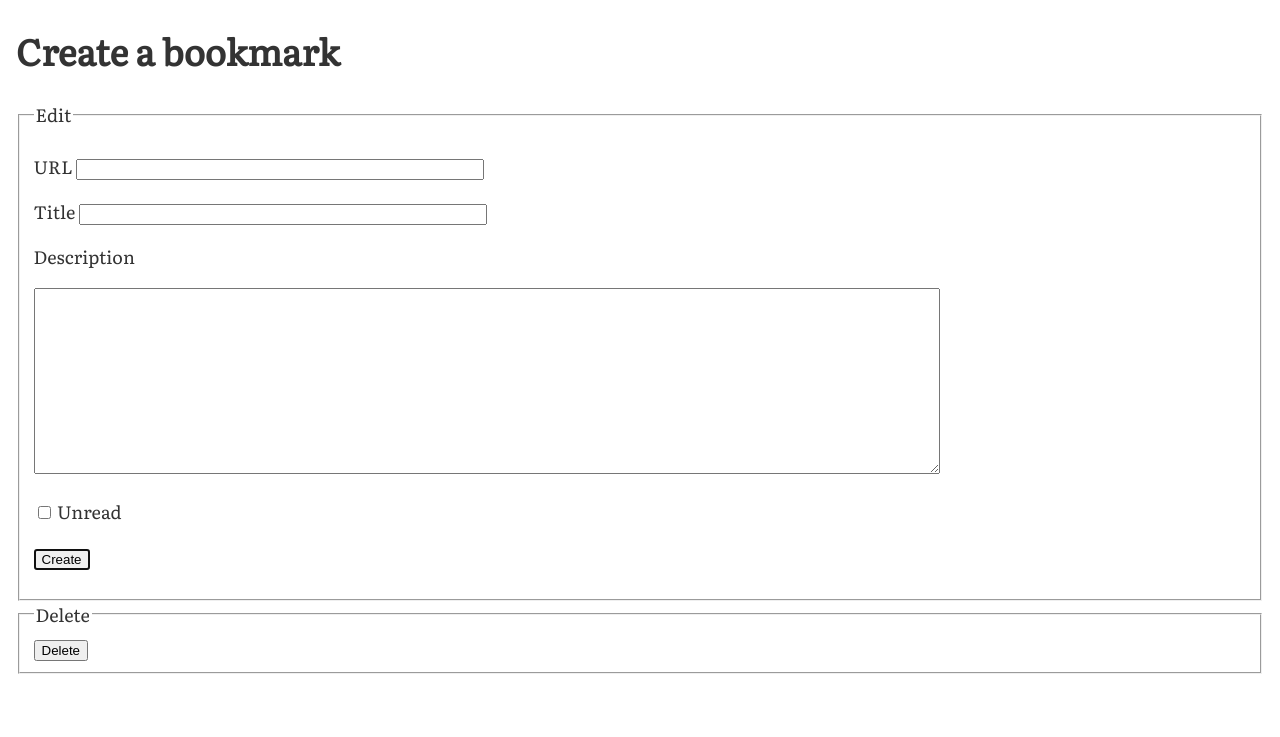
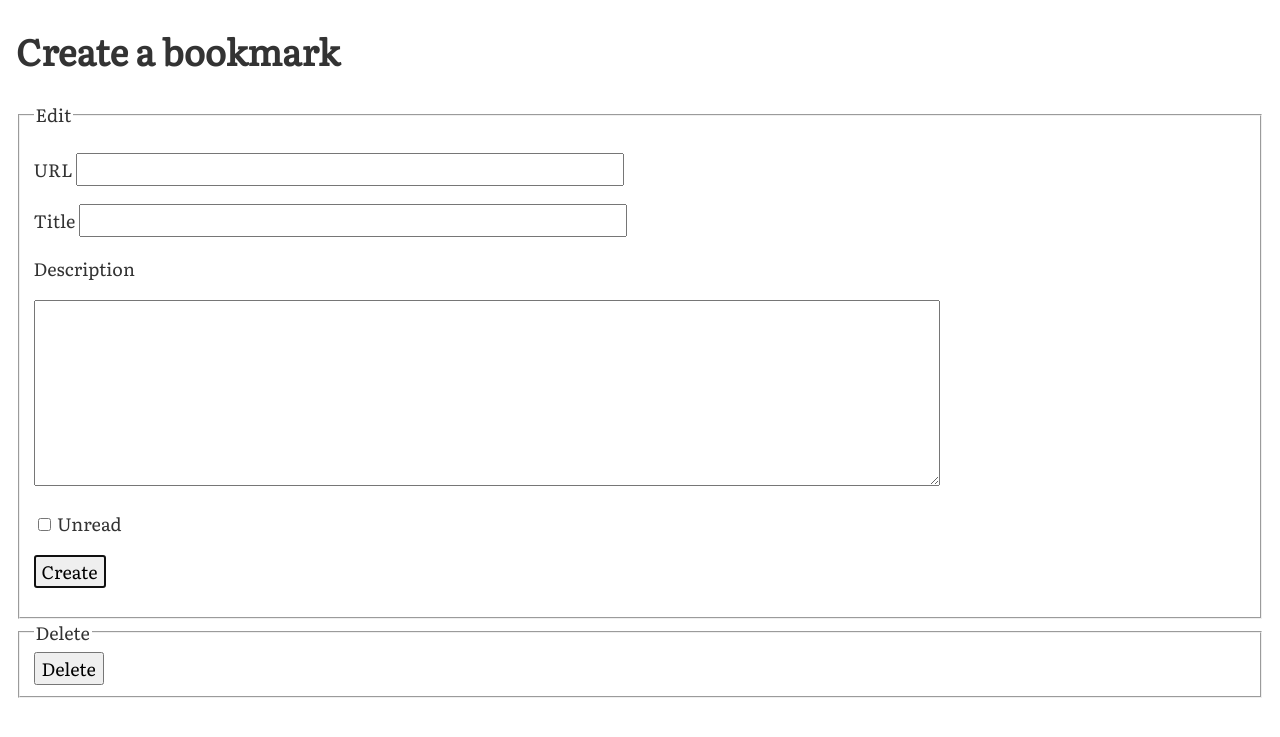
Before and after one commit to calpaterson/quarchive, a Flask app: page /create-bookmark in a window 1280 px wide. Shown: the part 46-783 px from the top of the page. Run offline with Flask 2, Linux system fonts and the light colour scheme; the visitor is signed in with stand-in values (Sample User, id 1); parts of the project's set-up code (start-up, migrations or seed data) failed here and were passed over; some libraries are stand-ins or nearby versions.

Commit message:
Use literata on form elements

```diff
--- a/src/server/quarchive/static/site.css
+++ b/src/server/quarchive/static/site.css
@@ -114,13 +114,16 @@ nav > a {
     color: inherit;
 }
 
+textarea, input, button, select {
+    font-family: inherit;
+    font-size: inherit;
+}
+
 #url-input, #title-input {
     width: 30em;
 }
 
 #description-input {
-    font-family: inherit;
-    font-size: inherit;
     width: 50em;
     height: 10em;
 }
```
